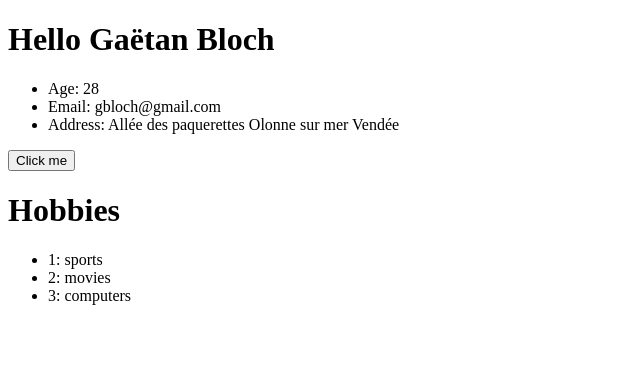
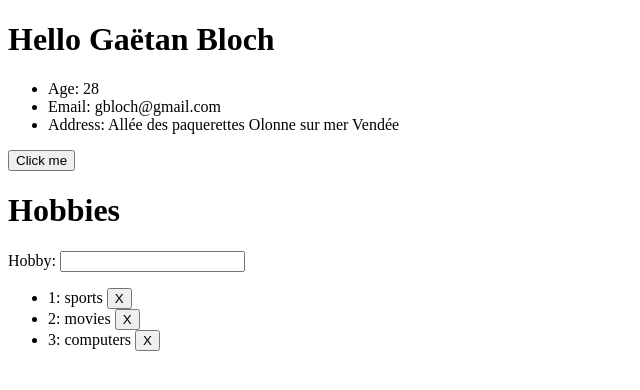
Before and after one commit to gaetanBloch/angular4, an Angular app: page / in a window 1280 px wide. Shown: the top 390 px of the page, without its empty margins (0-640 px from the left). Built offline with nearby package versions, Linux system fonts and the light colour scheme.

Commit message:
Do some splicing in the list

```diff
--- a/src/app/components/user/user.component.html
+++ b/src/app/components/user/user.component.html
@@ -13,6 +13,15 @@
 <button (click)="onClick()">Click me</button>
 
 <h1>Hobbies</h1>
+<form (submit)="addHobby(hobby.value)">
+  <div>
+    <label for="hobby">Hobby: </label>
+    <input id="hobby" type="text" #hobby>
+  </div>
+</form>
 <ul>
-  <li *ngFor="let hobby of hobbies; let i = index">{{i + 1}}: {{hobby}}</li>
+  <li *ngFor="let hobby of hobbies; let i = index">
+    {{i + 1}}: {{hobby}}
+    <button (click)="deleteHobby(hobby)">X</button>
+  </li>
 </ul>
--- a/src/app/components/user/user.component.ts
+++ b/src/app/components/user/user.component.ts
@@ -42,6 +42,18 @@ export class UserComponent implements OnInit {
     }
     this.hobbies.push("New hobby");
   }
+
+  addHobby(hobby) {
+    this.hobbies.unshift(hobby);
+  }
+
+  deleteHobby(hobby) {
+    for (let i = 0; i < this.hobbies.length; i++) {
+      if (this.hobbies[i] == hobby) {
+        this.hobbies.splice(i, 1)
+      }
+    }
+  }
 }
 
 interface Address {
```
